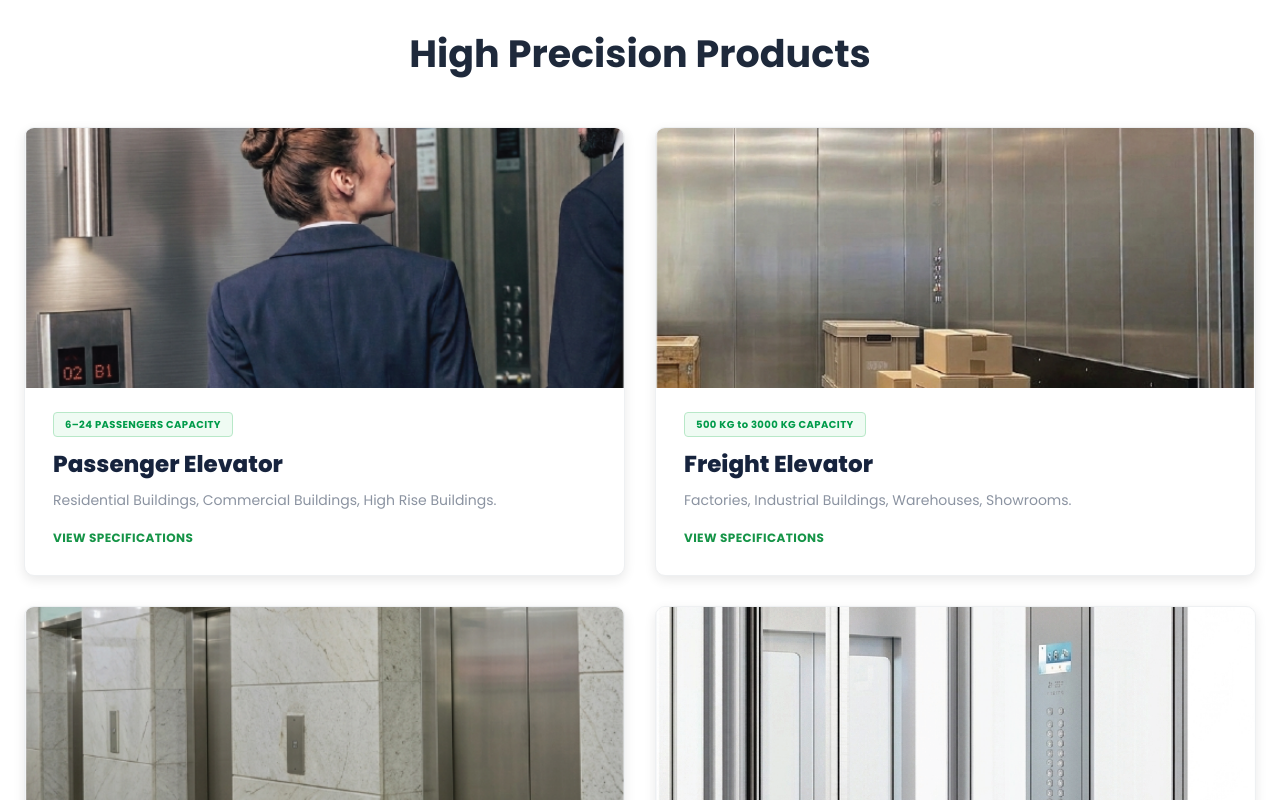
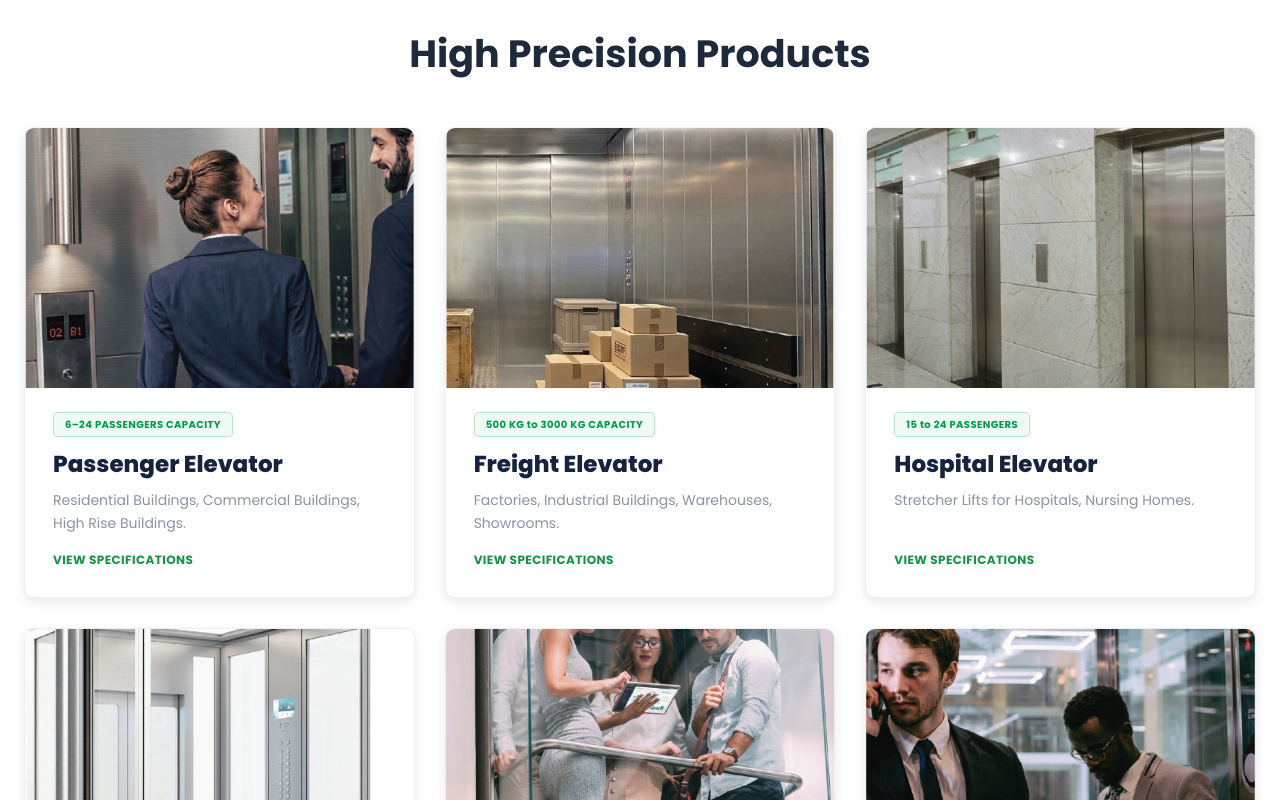
Before and after one commit to Divyanimankar/Raj-elevator, a React (Vite) app: page /products in a window 1280 px wide. Shown: the part 620-1420 px from the top of the page. Built offline with nearby package versions, Linux system fonts and the light colour scheme.

Commit message:
prouct page 3 section

```diff
--- a/src/pages/Products.css
+++ b/src/pages/Products.css
@@ -49,7 +49,7 @@
 .rep-products-grid {
   width: 100%;
   display: grid;
-  grid-template-columns: repeat(2, minmax(0, 1fr));
+  grid-template-columns: repeat(3, minmax(0, 1fr));
   gap: 30px;
 }
 
```
